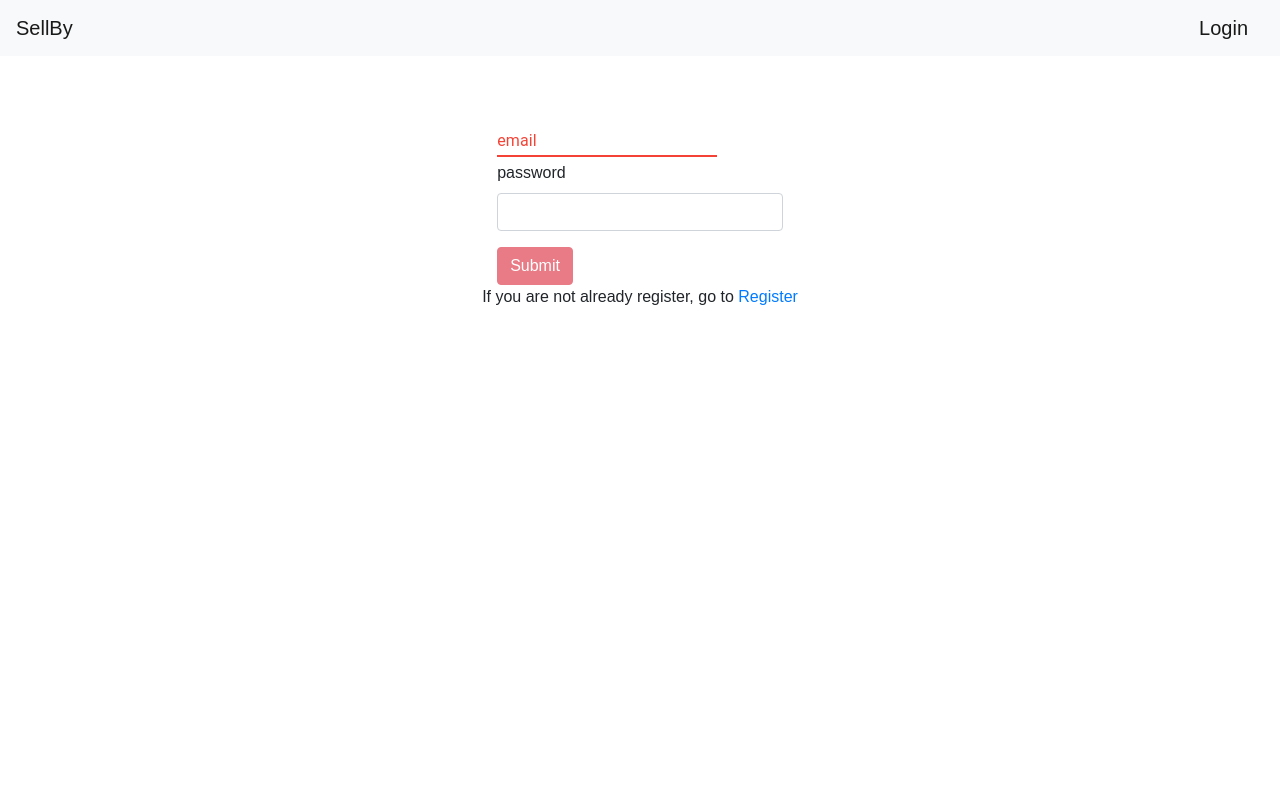
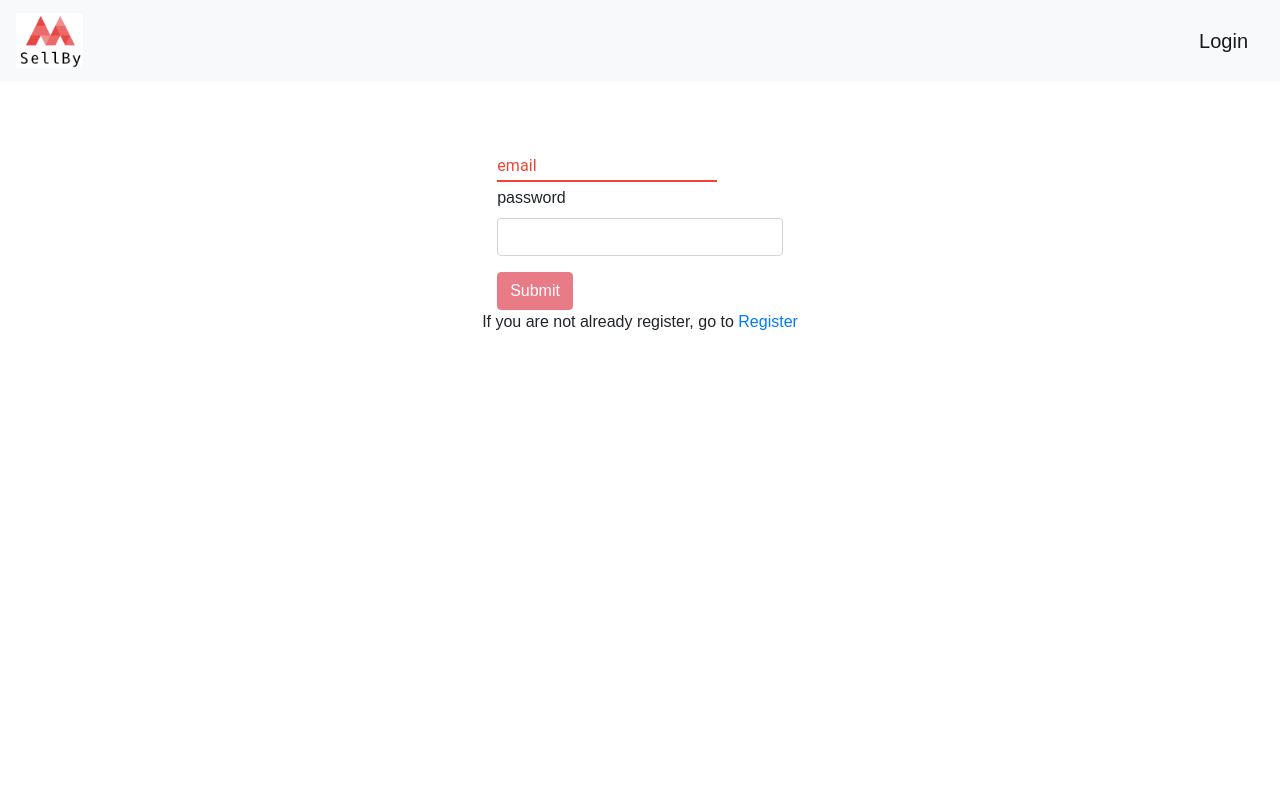
Before and after one commit to project-onlineshop/online-shop, a React (Create React App) app in the folder project-web/: page /login in a window 1280 px wide. Shown: the top 800 px of the page. Built offline with nearby package versions, Linux system fonts and the light colour scheme; a web font is replaced by a local one.

Commit message:
logo added

```diff
--- a/project-web/src/App.css
+++ b/project-web/src/App.css
@@ -34,6 +34,10 @@
   opacity: 1;
   transition: opacity .4s ease-in-out;
   left: 0;
+}
+
+.navbar-brand img{
+  width: 10%;
 }
 
 .card{
--- a/project-web/src/components/misc/Header.js
+++ b/project-web/src/components/misc/Header.js
@@ -2,11 +2,12 @@ import React from 'react'
 import { Link } from 'react-router-dom'
 import { withAuthConsumer } from '../../contexts/AuthStore';
 import '../../App.css';
+import logo from '../../img/logo.png'
 
-const Header = (props) => (
+const Header =(props) => (
   <nav className="navbar navbar-expand-lg navbar-light bg-light mb-5">
     {/* <div className="container"> */}
-      <Link className="navbar-brand" to="/">SellBy</Link>
+      <Link className="navbar-brand" to="/"><img src={logo} alt='logo'/></Link>
       <button className="navbar-toggler" type="button" data-toggle="collapse" data-target="#navbarSupportedContent" aria-controls="navbarSupportedContent" aria-expanded="false" aria-label="Toggle navigation">
         <span className="navbar-toggler-icon"></span>
       </button>
```
Also changed, not shown: project-web/src/img/logo.png (added).
